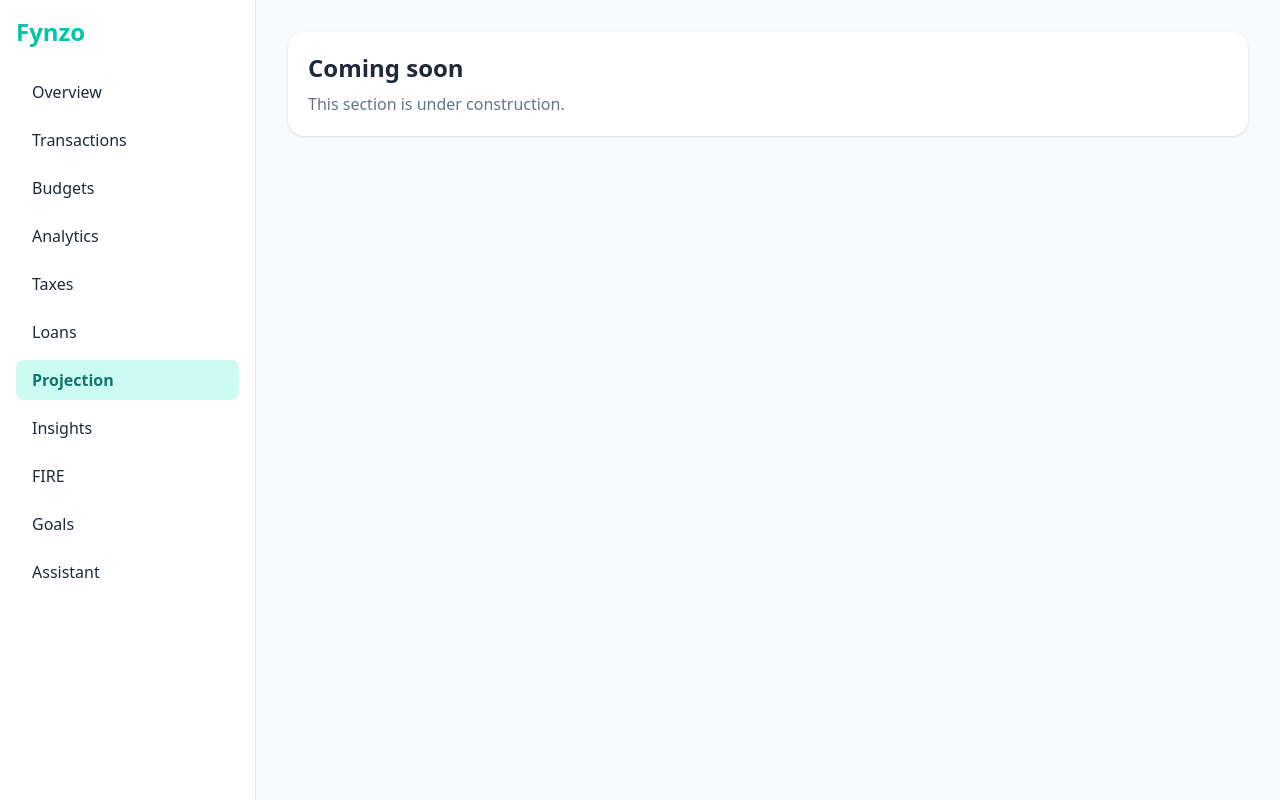
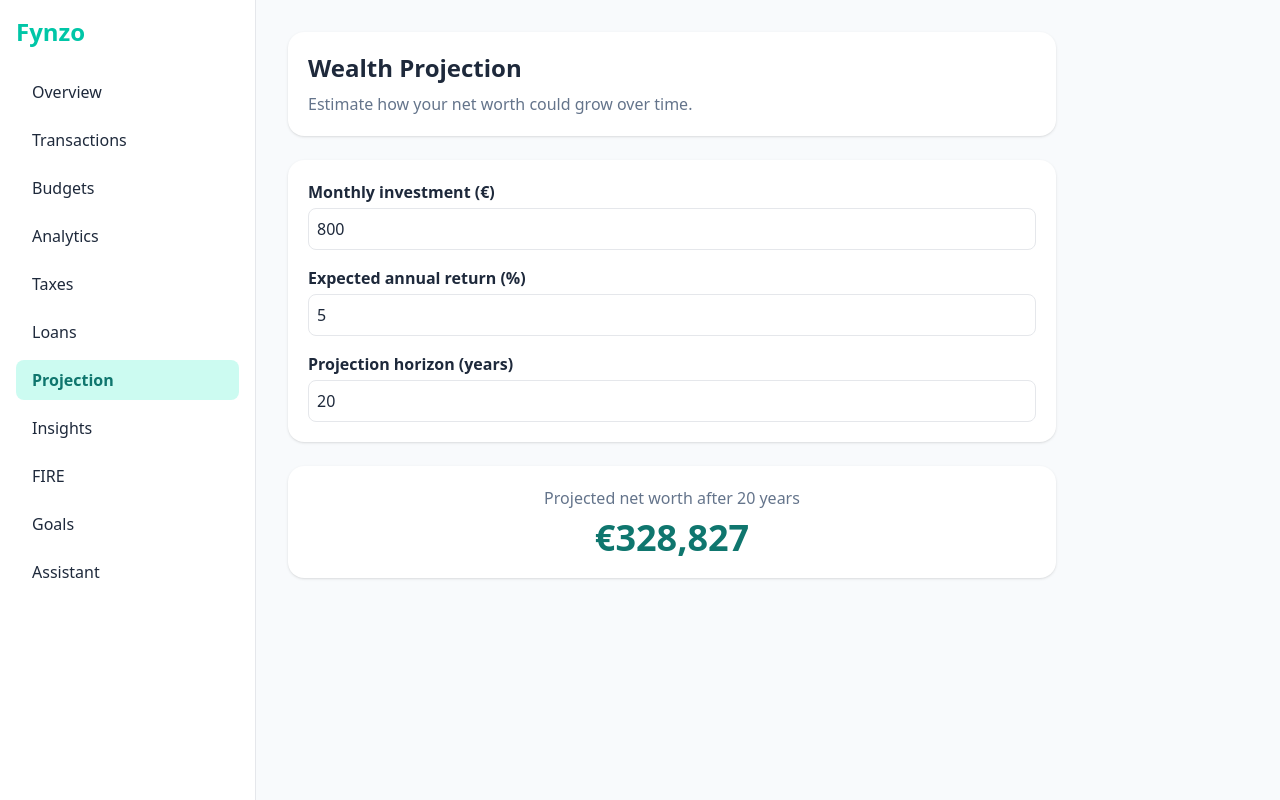
Before and after one commit to prstmalepati/fynzo, a React (Vite) app: page /projection in a window 1280 px wide. Built offline with nearby package versions, Linux system fonts and the light colour scheme.

Commit message:
Projection.jsx

```diff
--- a/src/pages/Projection.jsx
+++ b/src/pages/Projection.jsx
@@ -1,10 +1,79 @@
-export default function Page() {
+import { useFinance } from "../context/FinanceContext";
+import { useState } from "react";
+
+export default function Projection() {
+  const { accounts } = useFinance();
+
+  const currentNetWorth = accounts.reduce(
+    (sum, a) => a.type === "loan" ? sum - a.balance : sum + a.balance,
+    0
+  );
+
+  const [monthlyInvestment, setMonthlyInvestment] = useState(800);
+  const [returnRate, setReturnRate] = useState(5);
+  const [years, setYears] = useState(20);
+
+  function projectNetWorth() {
+    let value = currentNetWorth;
+    const monthlyRate = returnRate / 100 / 12;
+    const months = years * 12;
+
+    for (let i = 0; i < months; i++) {
+      value = value * (1 + monthlyRate) + monthlyInvestment;
+    }
+
+    return Math.round(value);
+  }
+
+  const projected = projectNetWorth();
+
   return (
-    <div className="card">
-      <h1 className="text-2xl font-bold">Coming soon</h1>
-      <p className="mt-2 text-slate-500">
-        This section is under construction.
-      </p>
+    <div className="space-y-6 max-w-3xl">
+      <div className="card">
+        <h1 className="text-2xl font-bold mb-2">Wealth Projection</h1>
+        <p className="text-slate-500">
+          Estimate how your net worth could grow over time.
+        </p>
+      </div>
+
+      <div className="card space-y-4">
+        <div>
+          <label className="block font-semibold">Monthly investment (€)</label>
+          <input
+            type="number"
+            value={monthlyInvestment}
+            onChange={e => setMonthlyInvestment(+e.target.value)}
+            className="mt-1 w-full p-2 border rounded-lg"
+          />
+        </div>
+
+        <div>
+          <label className="block font-semibold">Expected annual return (%)</label>
+          <input
+            type="number"
+            value={returnRate}
+            onChange={e => setReturnRate(+e.target.value)}
+            className="mt-1 w-full p-2 border rounded-lg"
+          />
+        </div>
+
+        <div>
+          <label className="block font-semibold">Projection horizon (years)</label>
+          <input
+            type="number"
+            value={years}
+            onChange={e => setYears(+e.target.value)}
+            className="mt-1 w-full p-2 border rounded-lg"
+          />
+        </div>
+      </div>
+
+      <div className="card text-center">
+        <p className="text-slate-500">Projected net worth after {years} years</p>
+        <p className="text-4xl font-bold text-teal-700 mt-2">
+          €{projected.toLocaleString()}
+        </p>
+      </div>
     </div>
   );
 }
```
